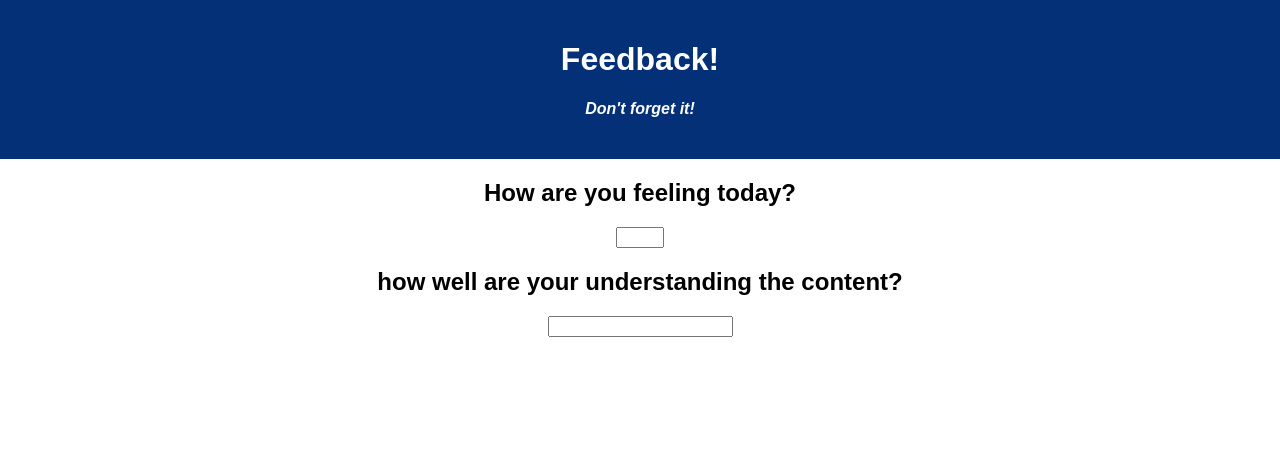
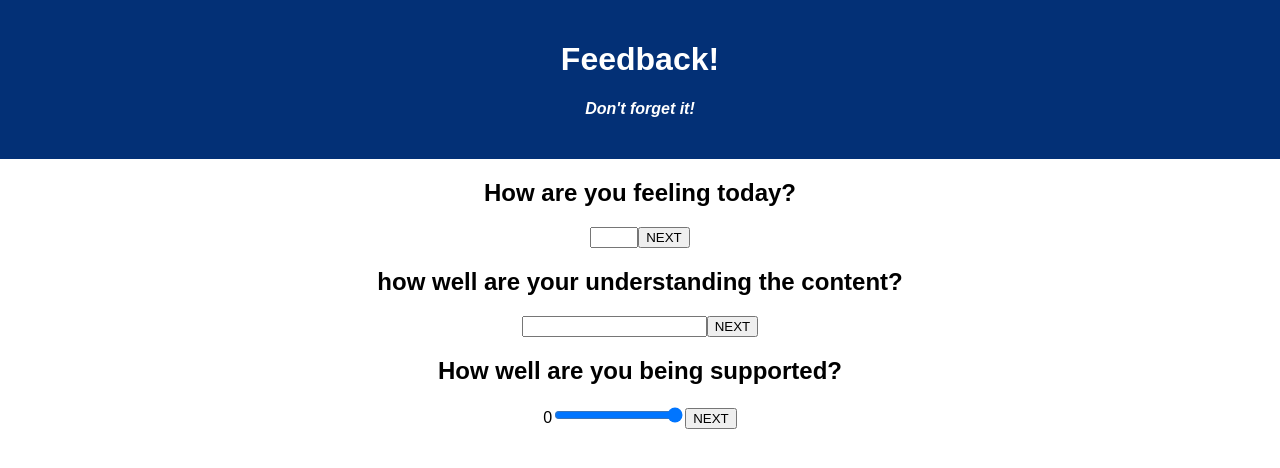
Before and after one commit to Alcamara/weekend-redux-feedback-loop, a React (Create React App) app: page / in a window 1280 px wide. Shown: the top 468 px of the page. Built offline with nearby package versions, Linux system fonts and the light colour scheme.

Commit message:
created and tested FeedbackSupport component

```diff
--- a/src/components/App/App.jsx
+++ b/src/components/App/App.jsx
@@ -5,6 +5,7 @@ import './App.css';
 //components
 import FeedBackFeeling from '../FeedBackFeeling/FeedBackFeeling';
 import FeedBackUnderstanding from '../FeedBackUnderstanding/FeedBackUnderstanding';
+import FeedBackSupported from '../FeedBackSupported/FeedBackSupported';
 
 function App() {
 
@@ -19,6 +20,9 @@ function App() {
 
       {/* Understanding Question */}
       <FeedBackUnderstanding/>
+
+      {/* Support Question */}
+      <FeedBackSupported/>
     </div>
   );
 }
--- a/src/components/FeedBackFeeling/FeedBackFeeling.jsx
+++ b/src/components/FeedBackFeeling/FeedBackFeeling.jsx
@@ -5,6 +5,7 @@ export default function FeedBackFeeling(){
         <div>
             <h2>How are you feeling today?</h2>
             <input type="number" min='0' max='5' />
+            <button>NEXT</button>
         </div>
     )
 }
--- /dev/null
+++ b/src/components/FeedBackSupported/FeedBackSupported.jsx
@@ -0,0 +1,22 @@
+import { useState } from "react"
+
+
+export default function FeedBackSupported(){
+    const [rating,setRating] = useState(0)
+
+
+    return (
+        <div>
+            <h2>How well are you being supported?</h2>
+            {rating}
+            <input
+            onChange={(evt)=>{
+                setRating(evt.target.value)
+            }}
+            type="range"
+            min='0'
+            max='5'/>
+            <button>NEXT</button>
+        </div>
+    )
+}
--- a/src/components/FeedBackUnderstanding/FeedBackUnderstanding.jsx
+++ b/src/components/FeedBackUnderstanding/FeedBackUnderstanding.jsx
@@ -5,6 +5,7 @@ export default function FeedBackUnderstanding(){
         <div>
             <h2>how well are your understanding the content?</h2>
             <input type="text" />
+            <button>NEXT</button>
         </div>
     )
 }
```
